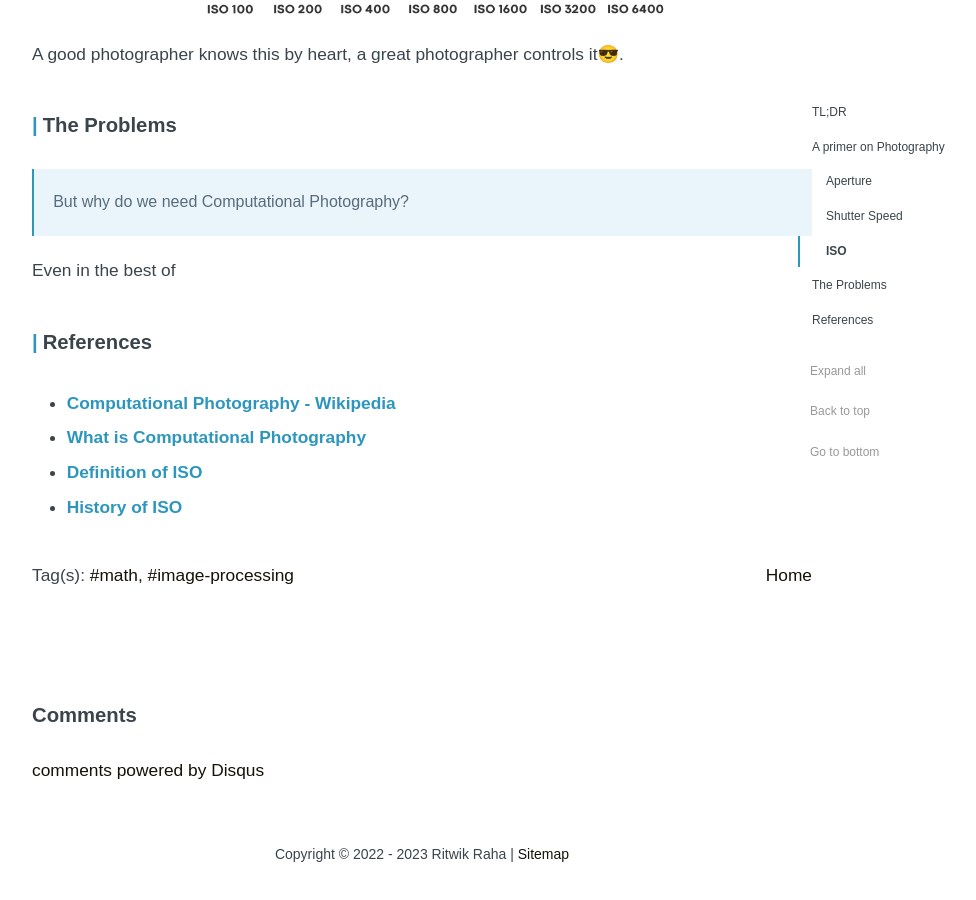
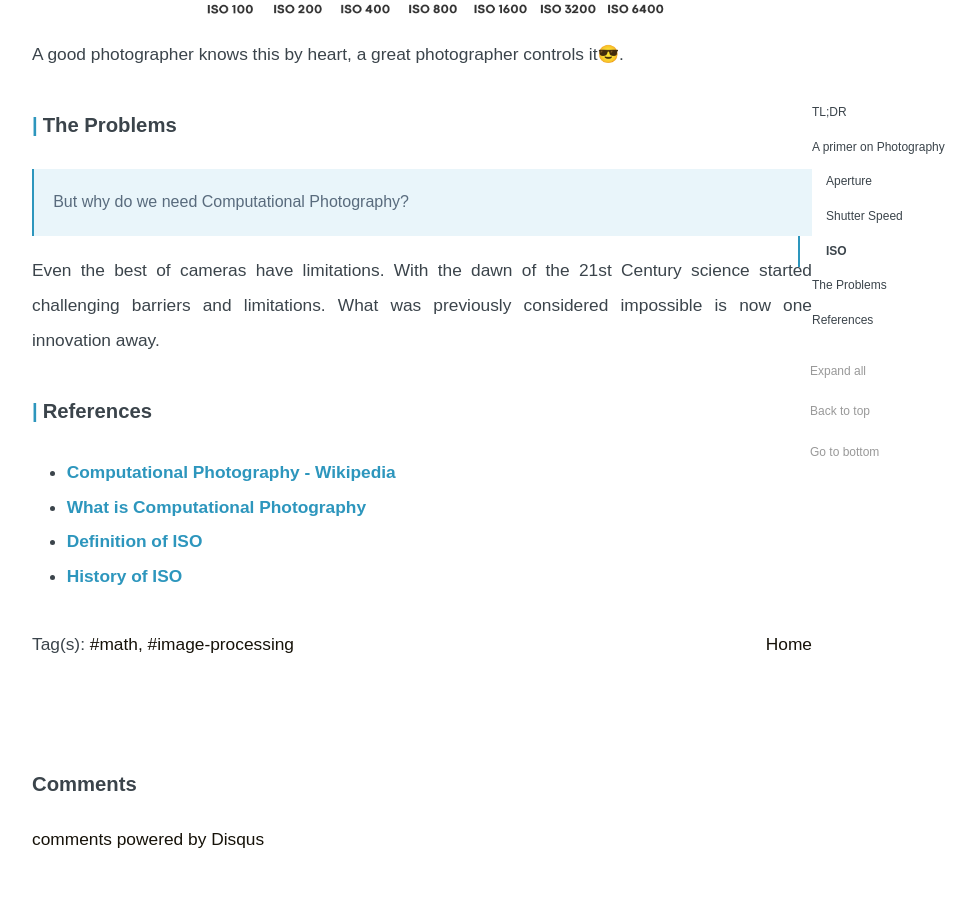
Before and after one commit to ritwikraha/ritwikraha.github.io, a Jekyll site: the page built from _posts/2022-1-18-Computational-Photography.md, in a window 1280 px wide and 900 px high, scrolled down 6168 px. Shown: the whole window, without its empty margins (218-1194 px from the left). Built offline with Jekyll 4.4.1, drawn with Linux system fonts in a browser that asks for light colours; comment, search, counter and statistics services are not loaded.

Commit message:
chorre: md cleanup

```diff
--- a/_posts/2022-1-18-Computational-Photography.md
+++ b/_posts/2022-1-18-Computational-Photography.md
@@ -132,7 +132,9 @@ A good photographer knows this by heart, a great photographer controls it😎.
 ### The Problems
 > But why do we need Computational Photography?
 
-Even in the best of
+Even the best of cameras have limitations. With the dawn of the 21st Century science started challenging barriers and limitations. What was previously considered impossible is now one innovation away.
+
+
 
 
 ### References
```
